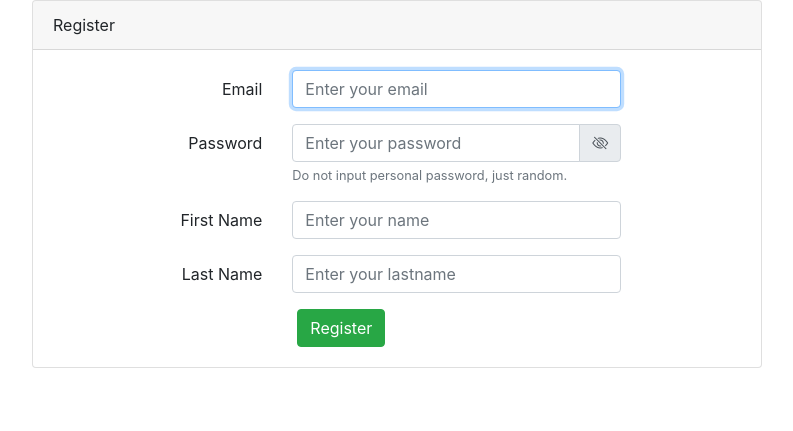
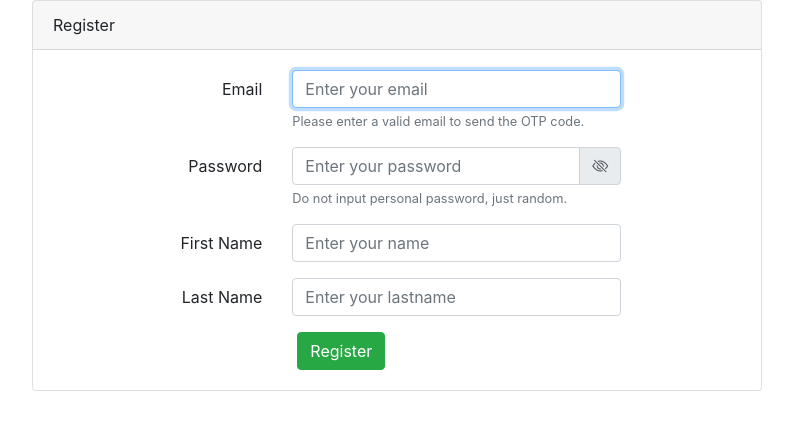
Before and after one commit to Kaelx/login-phpmailer, a PHP site: page /register.php in a window 1280 px wide. Shown: the part 56-487 px from the top of the page, without its empty margins (243-1036 px from the left). Run offline with PHP 8.4, Linux system fonts and the light colour scheme; some libraries are stand-ins or nearby versions.

Commit message:
small update

```diff
--- a/register.php
+++ b/register.php
@@ -130,6 +130,7 @@ if(isset($_POST["register"])){
                                     <label for="email_address" class="col-md-4 col-form-label text-md-right">Email</label>
                                     <div class="col-md-6">
                                         <input type="email" id="email_address" class="form-control" name="email" required autofocus placeholder="Enter your email">
+                                        <small class="form-text text-muted">Please enter a valid email to send the OTP code.</small>
                                     </div>
                                 </div>
 
```
